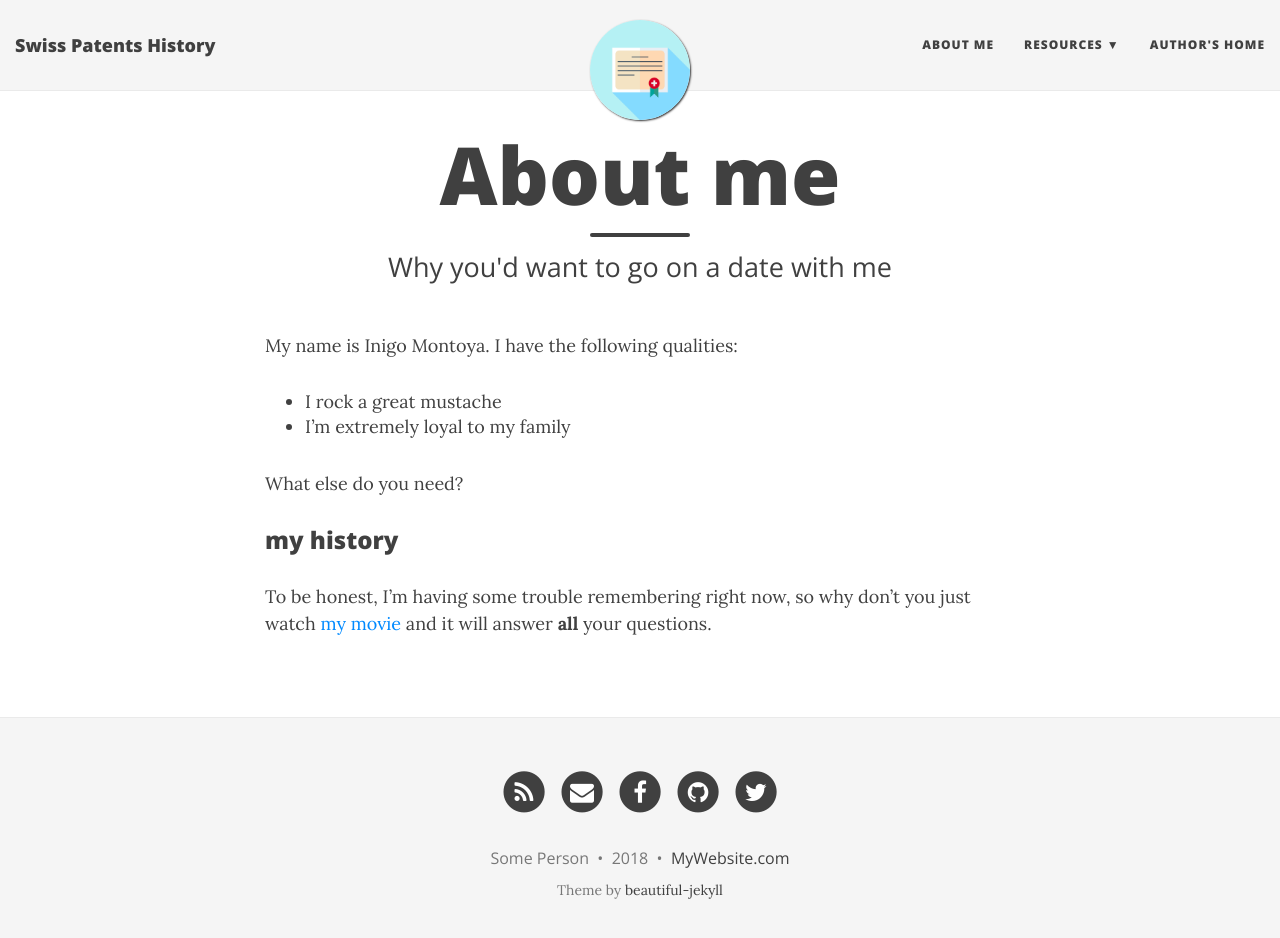
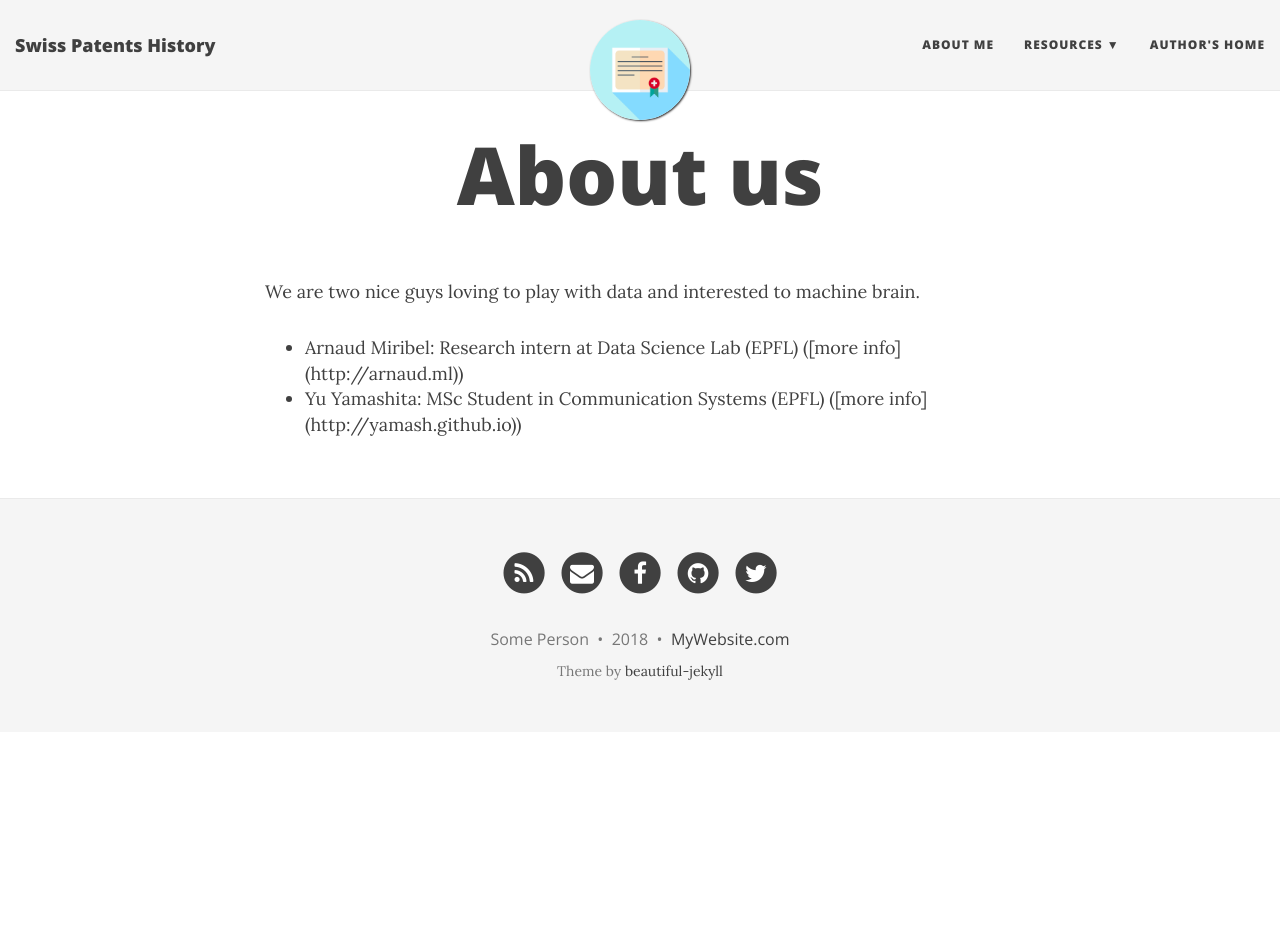
Before and after one commit to yamash/DataViz, a Jekyll site: the page built from aboutme.md, in a window 1280 px wide and 951 px high. Shown: the top 938 px of the window. Built offline with Jekyll 4.4.1, drawn with Linux system fonts in a browser that asks for light colours; nearby versions of some CDN libraries.

Commit message:
Update aboutme.md

```diff
--- a/aboutme.md
+++ b/aboutme.md
@@ -1,16 +1,9 @@
 ---
 layout: page
-title: About me
-subtitle: Why you'd want to go on a date with me
+title: About us
+<!--subtitle: Why you'd want to go on a date with me-->
 ---
 
-My name is Inigo Montoya. I have the following qualities:
-
-- I rock a great mustache
-- I'm extremely loyal to my family
-
-What else do you need?
-
-### my history
-
-To be honest, I'm having some trouble remembering right now, so why don't you just watch [my movie](http://en.wikipedia.org/wiki/The_Princess_Bride_%28film%29) and it will answer **all** your questions.
+We are two nice guys loving to play with data and interested to machine brain.
+- Arnaud Miribel: Research intern at Data Science Lab (EPFL) ([more info] (http://arnaud.ml))
+- Yu Yamashita: MSc Student in Communication Systems (EPFL) ([more info] (http://yamash.github.io))
```
